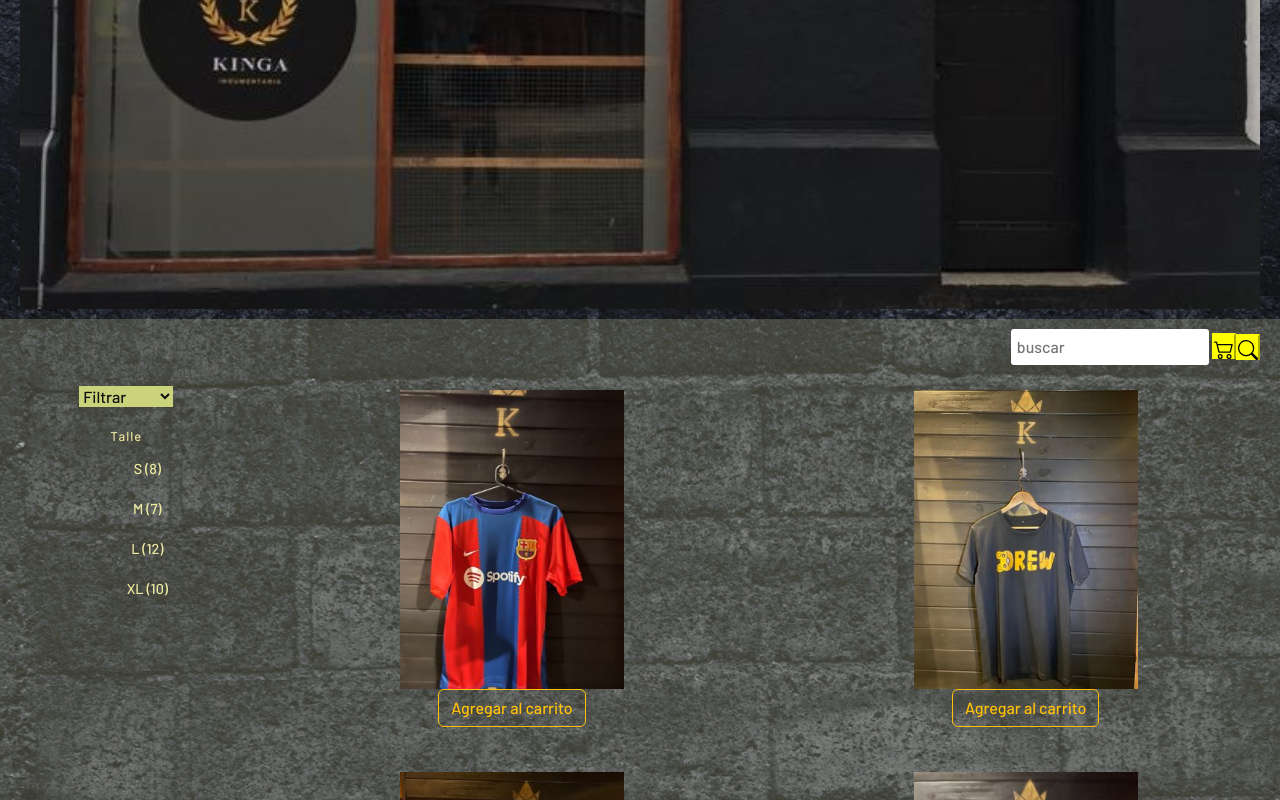
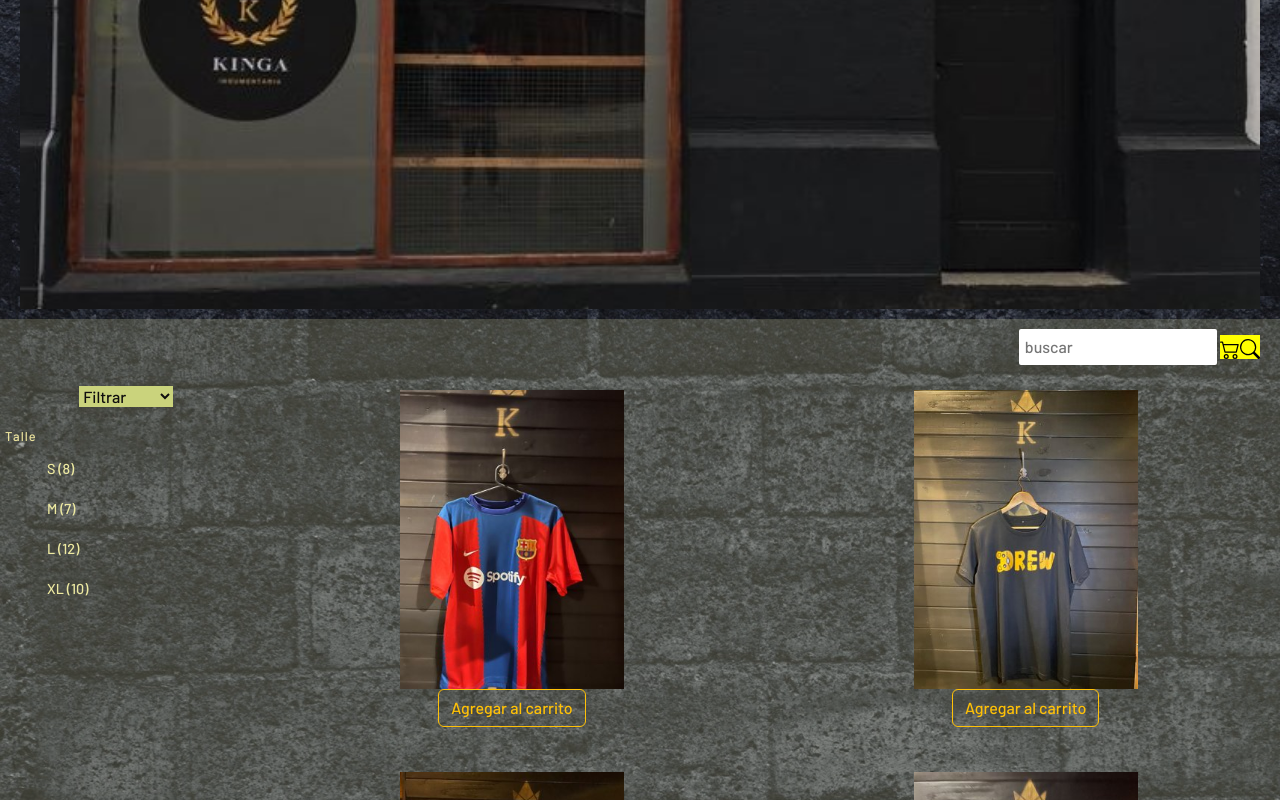
Before and after one commit to estebanmarra/ProyectoCoder, a website: page paginas/remeras-y-chombas.html in a window 1280 px wide. Shown: the part 514-1314 px from the top of the page. Drawn offline with nearby package versions, Linux system fonts and the light colour scheme.

Commit message:
estilando

```diff
--- a/css/style.css
+++ b/css/style.css
@@ -100,6 +100,7 @@
 div ul li {
     text-align: center;
 }
+
 body {
     font-family: Arial, sans-serif;
     text-align: center;
@@ -171,6 +172,7 @@
     letter-spacing: 1px;
     font-size: 0.8em;
     font-weight: 300;
+    text-align: left;
 }
 
 .filters label {
@@ -189,6 +191,7 @@
 .filters li {
     padding-left: 10px;
     list-style-type: none;
+    text-align: initial;
 }
 
 .actions {
@@ -206,28 +209,32 @@
     border: none;
     border-radius: 3px;
 }
-.buscador{
-    border-bottom: none;
+
+.buscador {
     border-color: yellow;
     color: black;
     background-color: yellow;
 }
-.lupa{
-    border-bottom: none;
+
+.lupa {
     border-color: yellow;
     color: black;
     background-color: yellow;
+    border: black;
+
 }
+
 .carrito {
     border-bottom: none;
     border-color: yellow;
     color: black;
     background-color: yellow;
+    border: black;
 }
 
 .actions input {
     padding: 6px;
-    border-radius: 3px;
+    border-radius: 2px;
     border: none;
     background-color: rgb(255, 255, 255);
 }
@@ -294,9 +301,9 @@
 
 @media (width < 768px) {
 
-    .h1 h2{
+    .h1 h2 {
         text-align: left;
-     font-size: xx-small;
+        font-size: xx-small;
     }
 
     .products figure button {
@@ -346,6 +353,7 @@
     .error-message {
         font-size: 20px;
     }
+
     .go-home {
         font-size: 14px;
     }
```
